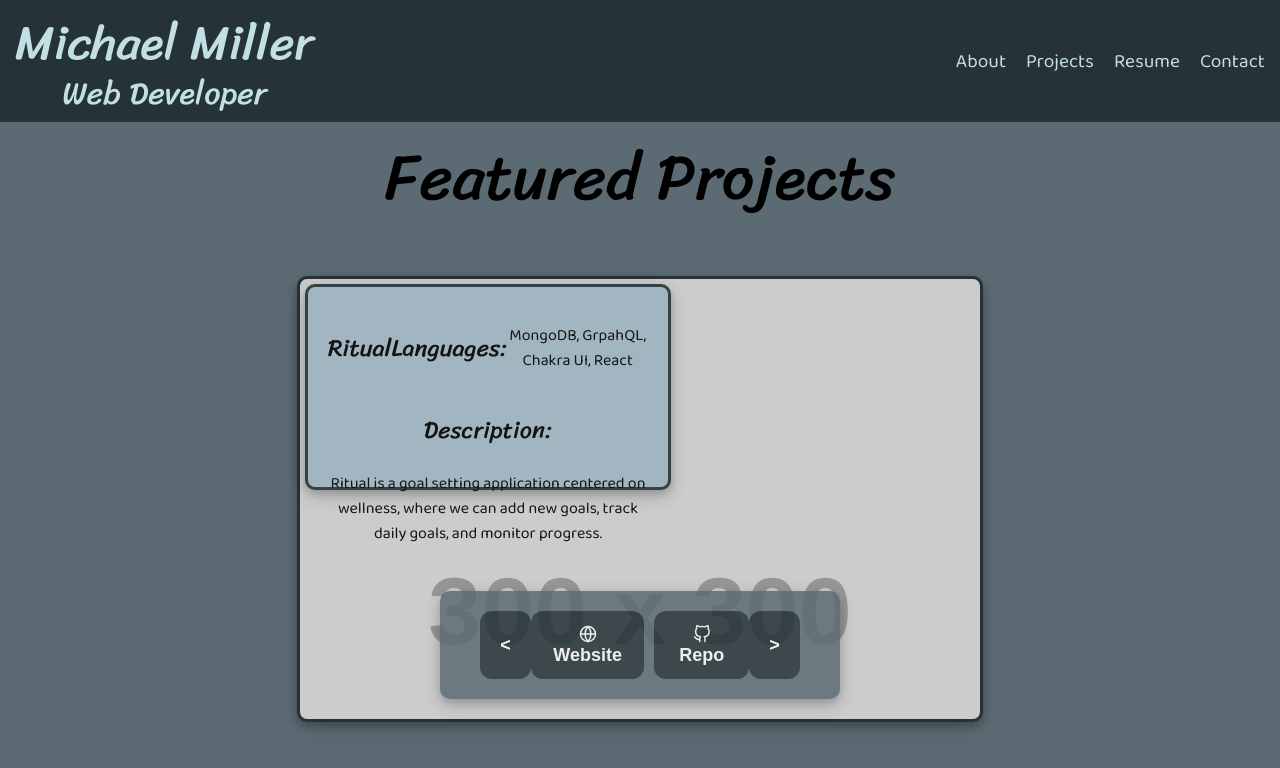
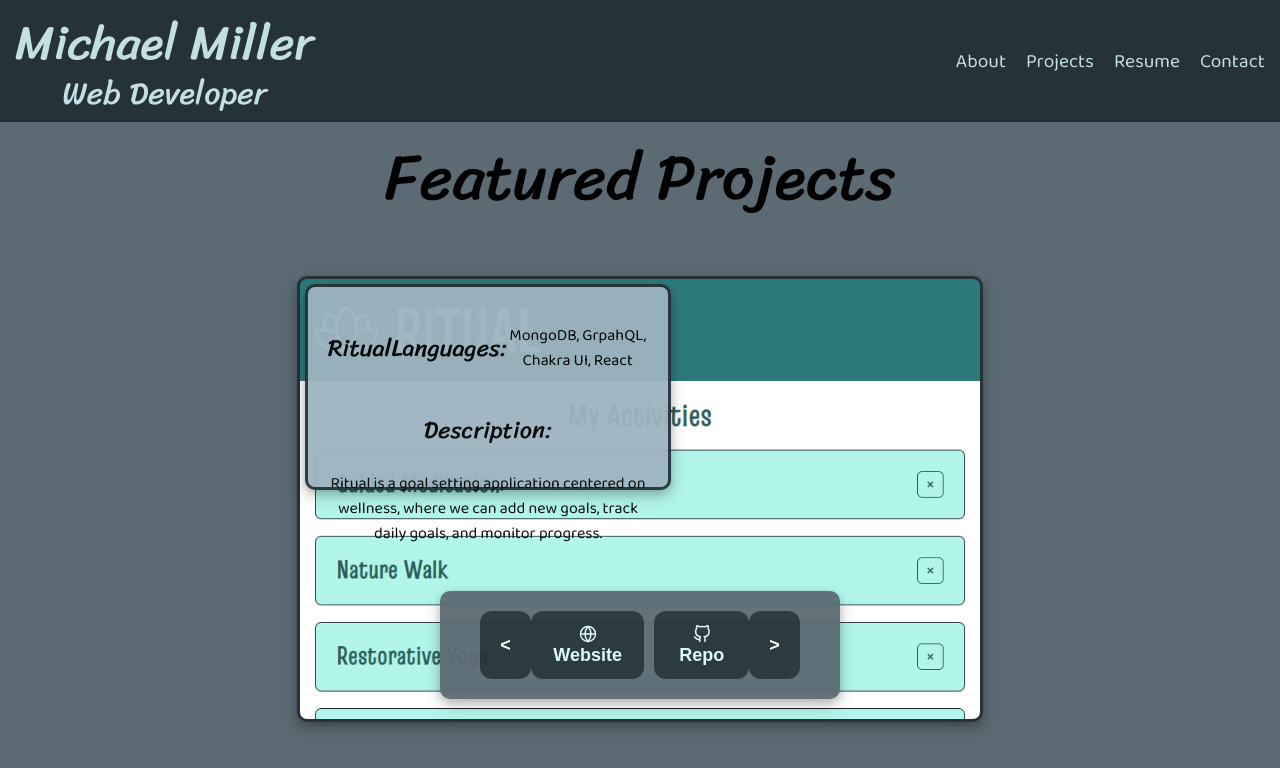
Before and after one commit to mimi5930/mike-miller-dev-port, a React (Create React App) app: page /portfolio in a window 1280 px wide. Shown: the top 768 px of the page. Built offline with nearby package versions, Linux system fonts and the light colour scheme.

Commit message:
project style changes

```diff
--- a/src/components/styles/project-description.css
+++ b/src/components/styles/project-description.css
@@ -10,7 +10,7 @@
   border-radius: 10px;
   padding: 20px;
   box-shadow: 0 4px 8px 0 #00000033, 0 6px 20px 0 #00000030;
-  opacity: 0.9;
+  opacity: 0.95;
   transition: all ease-in 0.3s;
 }
 
--- a/src/components/styles/project-navigation.css
+++ b/src/components/styles/project-navigation.css
@@ -8,7 +8,7 @@
   background-color: var(--main-bg-color);
   border-radius: 10px;
   box-shadow: 0 4px 8px 0 #00000033, 0 6px 20px 0 #00000030;
-  opacity: 0.85;
+  opacity: 0.95;
 }
 
 .project-navigation:hover {
@@ -25,6 +25,6 @@
 }
 
 a {
-  color: whitesmoke;
+  color: var(--text-color);
   text-decoration: none;
 }
--- a/src/pages/Portfolio.jsx
+++ b/src/pages/Portfolio.jsx
@@ -20,7 +20,7 @@ export default function Portfolio() {
       <div
         className="project-card"
         style={{
-          backgroundImage: require(`../img/projects/${testProject.pic}`)
+          backgroundImage: `url(${require(`../img/projects/${testProject.pic}`)})`
         }}
       >
         <ProjectNavigation url={testProject.url} gitHub={testProject.gitHub} />
```
Also changed, not shown: src/pages/style/portfolio.css (+0 -26 lines).
